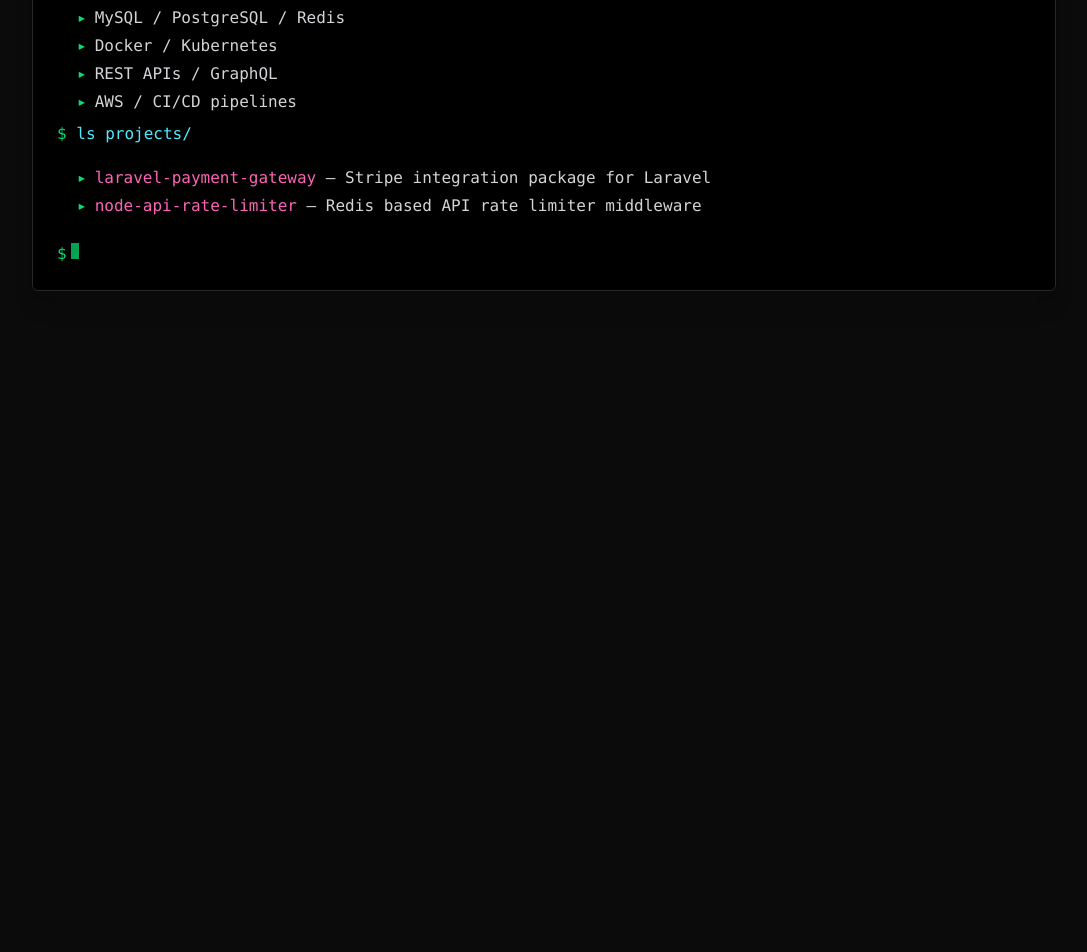
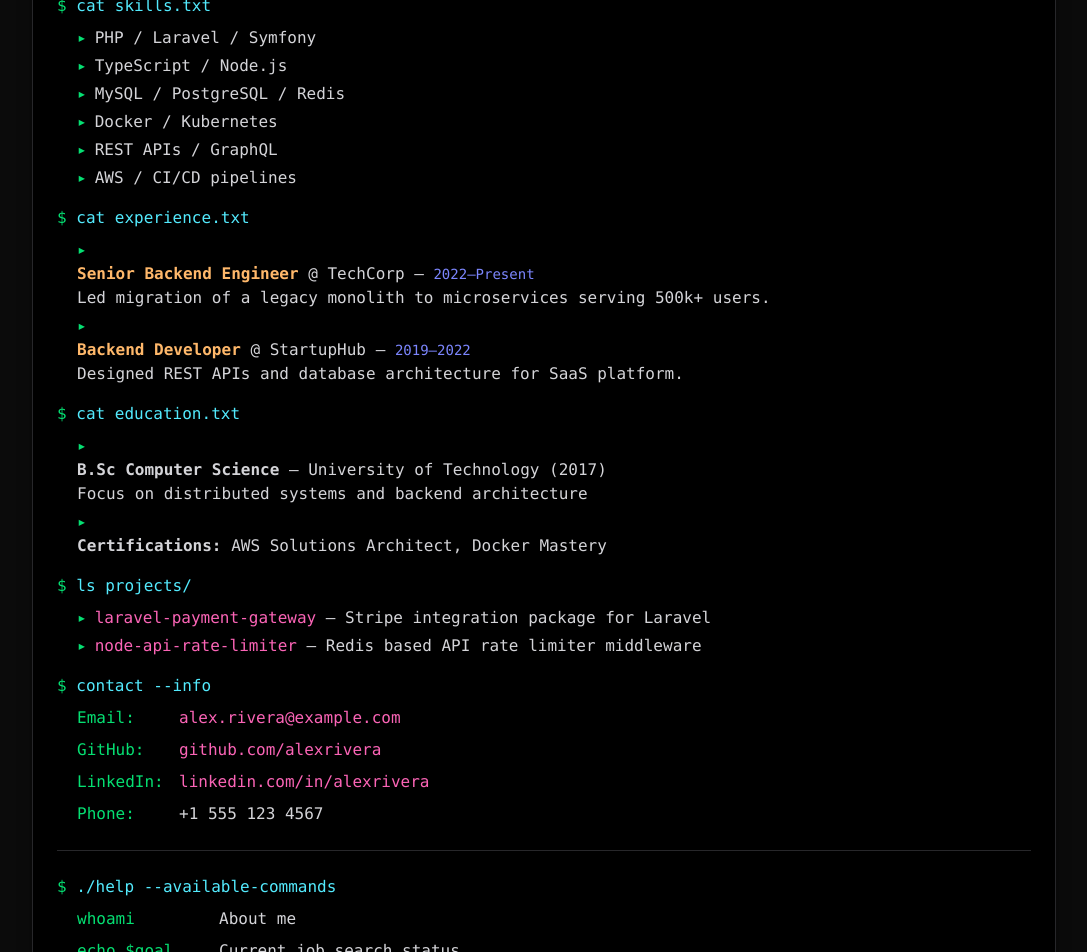
Before and after one commit to rasoolzia/mrzd-portfolio, a React (Vite) app: page / in a window 1280 px wide. Shown: the part 260-1212 px from the top of the page, without its empty margins (96-1183 px from the left). Before the commit the page ends 800 px from the top, so only its background shows below. Built offline with nearby package versions, Linux system fonts and the light colour scheme.

Commit message:
feat: update home.tsx

```diff
--- a/src/pages/Home.tsx
+++ b/src/pages/Home.tsx
@@ -1,67 +1,169 @@
+import CommandLine from '../components/terminal/CommandLine';
 import Cursor from '../components/terminal/Cursor';
-import PromptLine from '../components/terminal/PromptLine';
-import Section from '../components/terminal/Section';
+import InfoGrid from '../components/terminal/InfoGrid';
 import Terminal from '../components/terminal/Terminal';
 import TerminalHeader from '../components/terminal/TerminalHeader';
+import TerminalList from '../components/terminal/TerminalList';
 
-import { projects, skills } from '../data/portfolio';
+import {
+   certifications,
+   contact,
+   education,
+   experience,
+   profile,
+   projects,
+   skills,
+} from '../data/portfolio';
 
 export default function Home() {
    return (
-      <div className="bg-[#0b0b0b] text-zinc-300 min-h-screen p-10 font-mono">
+      <main className="min-h-screen p-6 md:p-10">
          <Terminal>
             <TerminalHeader />
 
             <div className="p-6">
-               <PromptLine command="whoami" />
+               <CommandLine command="whoami">
+                  {profile.name} — {profile.bio}
+               </CommandLine>
 
-               <p className="my-2">
-                  Alex Rivera — backend engineer focused on building reliable
-                  systems and clean architecture.
-               </p>
+               <CommandLine command="echo $goal">{profile.goal}</CommandLine>
 
-               <PromptLine command="cat skills.txt" />
+               <CommandLine command="cat skills.txt">
+                  <TerminalList items={skills} />
+               </CommandLine>
 
-               <Section>
-                  <ul className="ml-5 space-y-1">
-                     {skills.map((skill) => (
-                        <li key={skill}>
-                           <span className="text-green-400 mr-2">▸</span>
-                           {skill}
-                        </li>
+               <CommandLine command="cat experience.txt">
+                  <TerminalList
+                     items={experience.map((job) => (
+                        <div>
+                           <strong className="text-orange-300">
+                              {job.title}
+                           </strong>{' '}
+                           @ {job.company} —{' '}
+                           <span className="text-indigo-400 text-sm">
+                              {job.date}
+                           </span>
+                           <br />
+                           {job.description}
+                        </div>
                      ))}
-                  </ul>
-               </Section>
+                  />
+               </CommandLine>
 
-               <PromptLine command="ls projects/" />
+               <CommandLine command="cat education.txt">
+                  <TerminalList
+                     items={[
+                        ...education.map((edu) => (
+                           <div>
+                              <strong>{edu.degree}</strong> — {edu.school} (
+                              {edu.year})
+                              <br />
+                              {edu.details}
+                           </div>
+                        )),
+                        <div>
+                           <strong>Certifications:</strong>{' '}
+                           {certifications.join(', ')}
+                        </div>,
+                     ]}
+                  />
+               </CommandLine>
 
-               <Section>
-                  <ul className="ml-5 space-y-1">
-                     {projects.map((project) => (
-                        <li key={project.name}>
-                           <span className="text-green-400 mr-2">▸</span>
-
+               <CommandLine command="ls projects/">
+                  <TerminalList
+                     items={projects.map((project) => (
+                        <>
                            <a
                               href={project.url}
                               target="_blank"
+                              rel="noopener noreferrer"
                               className="text-pink-400 hover:underline"
                            >
                               {project.name}
-                           </a>
+                           </a>{' '}
+                           — {project.description}
+                        </>
+                     ))}
+                  />
+               </CommandLine>
 
-                           {' — '}
-                           {project.description}
-                        </li>
-                     ))}
-                  </ul>
-               </Section>
+               <CommandLine command="contact --info">
+                  <InfoGrid
+                     rows={[
+                        {
+                           label: 'Email:',
+                           value: (
+                              <a
+                                 href={`mailto:${contact.email}`}
+                                 className="text-pink-400 hover:underline"
+                              >
+                                 {contact.email}
+                              </a>
+                           ),
+                        },
+                        {
+                           label: 'GitHub:',
+                           value: (
+                              <a
+                                 href={contact.github}
+                                 target="_blank"
+                                 rel="noopener noreferrer"
+                                 className="text-pink-400 hover:underline"
+                              >
+                                 {contact.github.replace('https://', '')}
+                              </a>
+                           ),
+                        },
+                        {
+                           label: 'LinkedIn:',
+                           value: (
+                              <a
+                                 href={contact.linkedin}
+                                 target="_blank"
+                                 rel="noopener noreferrer"
+                                 className="text-pink-400 hover:underline"
+                              >
+                                 {contact.linkedin.replace('https://', '')}
+                              </a>
+                           ),
+                        },
+                        {
+                           label: 'Phone:',
+                           value: contact.phone,
+                        },
+                     ]}
+                  />
+               </CommandLine>
 
-               <div className="mt-6">
+               <hr className="border-zinc-800 my-6" />
+
+               <CommandLine command="./help --available-commands">
+                  <InfoGrid
+                     cols="130px 1fr"
+                     rows={[
+                        { label: 'whoami', value: 'About me' },
+                        {
+                           label: 'echo $goal',
+                           value: 'Current job search status',
+                        },
+                        { label: 'cat skills', value: 'View skills' },
+                        {
+                           label: 'cat experience',
+                           value: 'View work experience',
+                        },
+                        { label: 'ls projects/', value: 'List projects' },
+                        { label: 'contact --info', value: 'Contact details' },
+                        { label: './help', value: 'Show command list' },
+                     ]}
+                  />
+               </CommandLine>
+
+               <div className="mt-8">
                   <span className="text-green-400">$</span>
                   <Cursor />
                </div>
             </div>
          </Terminal>
-      </div>
+      </main>
    );
 }
```
